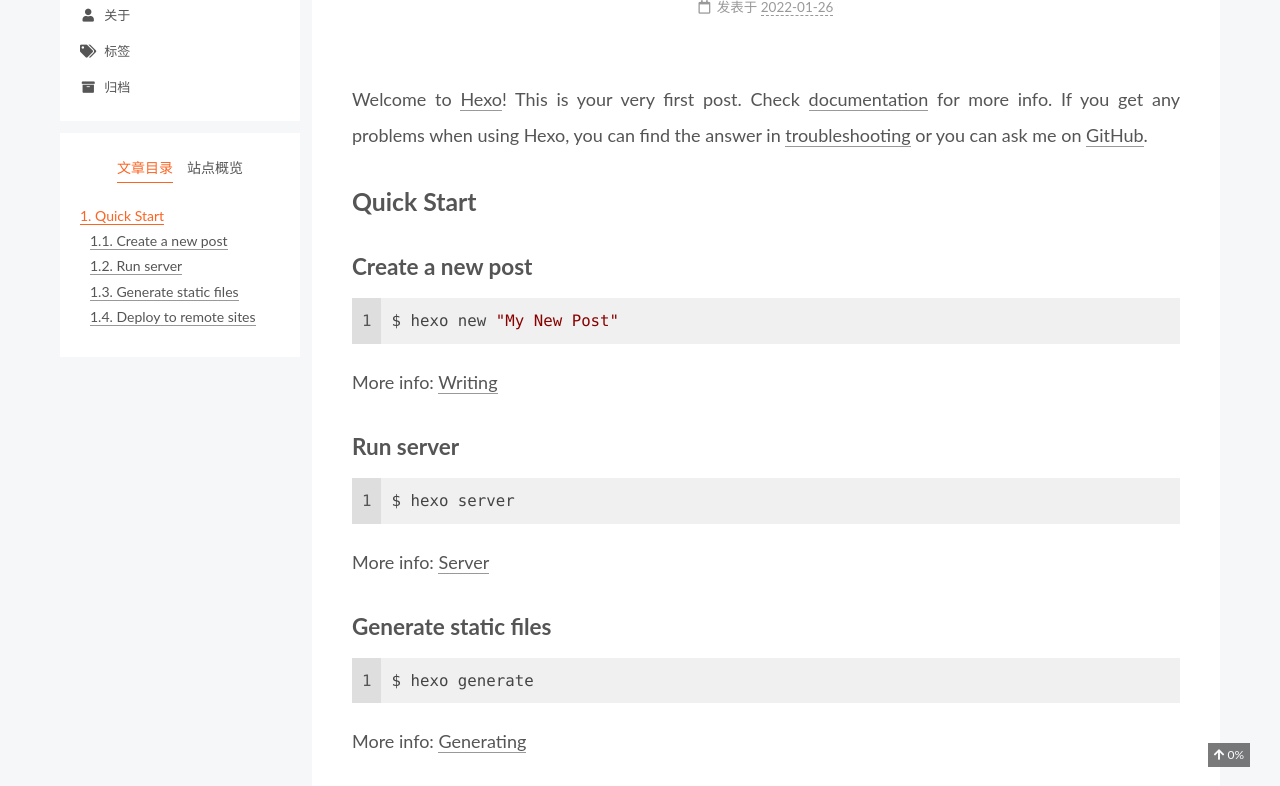
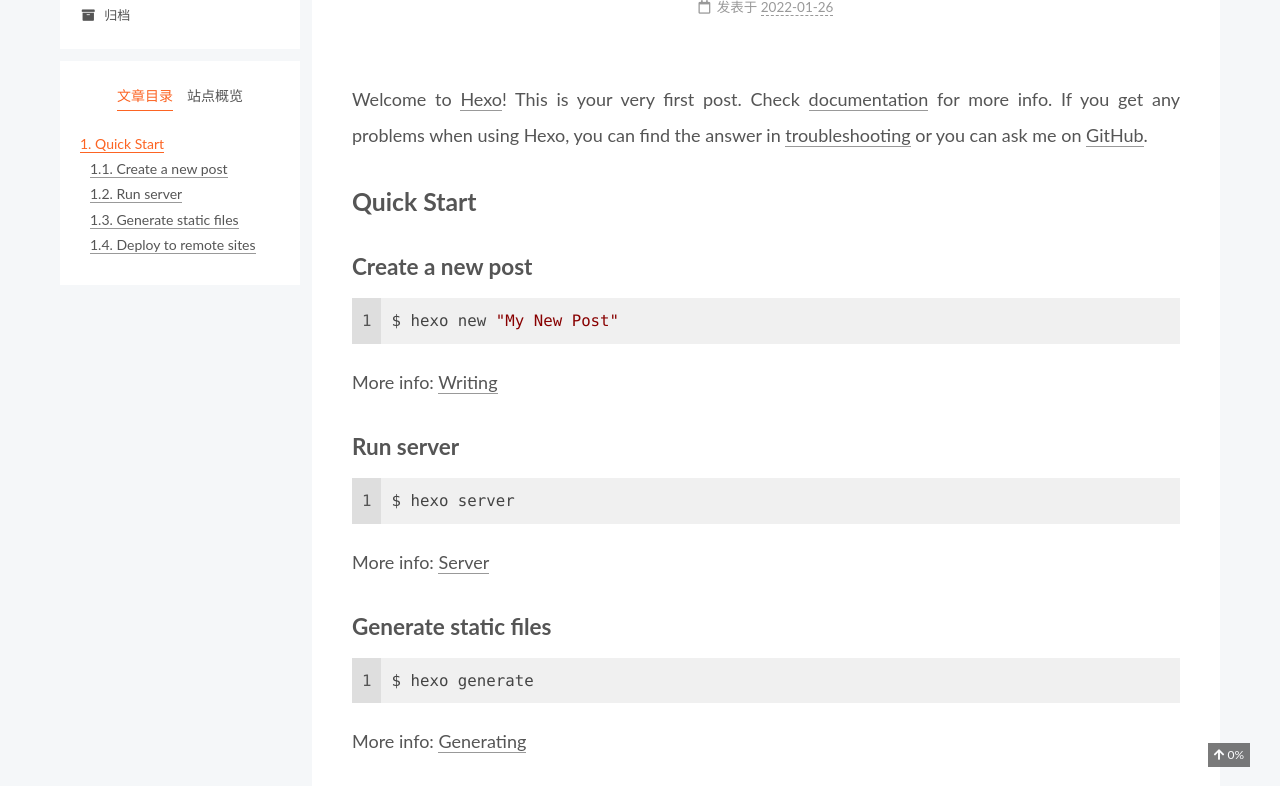
Before and after one commit to ashlmm/ashlmm.github.io, a plain HTML site: page 2022/01/26/hello-world/index.html in a window 1280 px wide. Shown: the part 133-919 px from the top of the page. Drawn offline with nearby package versions, Linux system fonts and the light colour scheme.

Commit message:
Site updated: 2022-01-26 15:45:43

```diff
--- a/2022/01/26/hello-world/index.html
+++ b/2022/01/26/hello-world/index.html
@@ -85,8 +85,6 @@
 <nav class="site-nav">
   <ul class="main-menu menu">
         <li class="menu-item menu-item-home"><a href="/" rel="section"><i class="fa fa-home fa-fw"></i>首页</a></li>
-        <li class="menu-item menu-item-about"><a href="/about/" rel="section"><i class="fa fa-user fa-fw"></i>关于</a></li>
-        <li class="menu-item menu-item-tags"><a href="/tags/" rel="section"><i class="fa fa-tags fa-fw"></i>标签</a></li>
         <li class="menu-item menu-item-archives"><a href="/archives/" rel="section"><i class="fa fa-archive fa-fw"></i>归档</a></li>
   </ul>
 </nav>
```
Also changed, not shown: 2022/01/26/mytest/index.html (+0 -2 lines), archives/2022/01/index.html (+0 -2 lines), archives/2022/index.html (+0 -2 lines), archives/index.html (+0 -2 lines), index.html (+0 -2 lines), search.xml (+6 -6 lines).
